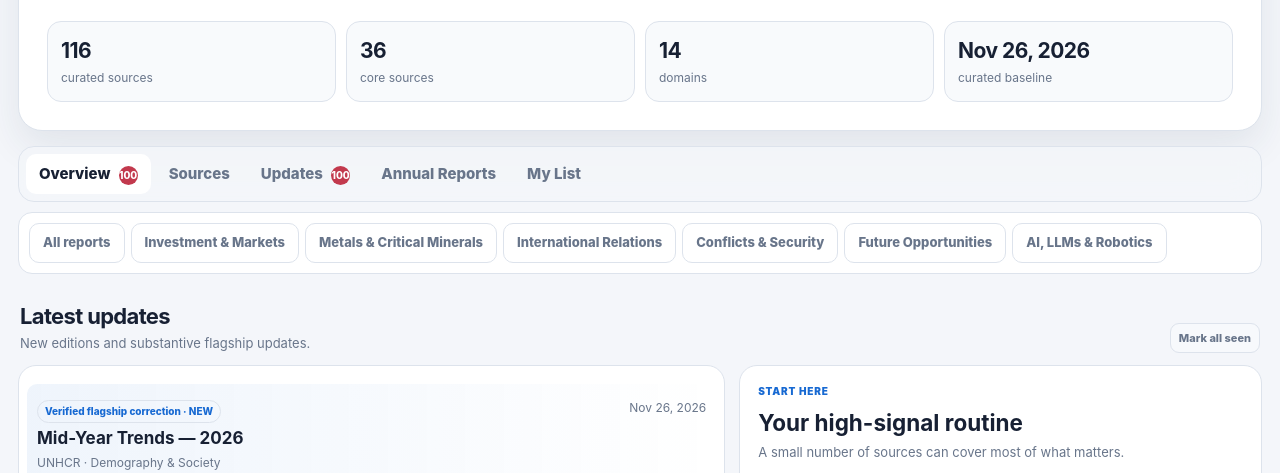
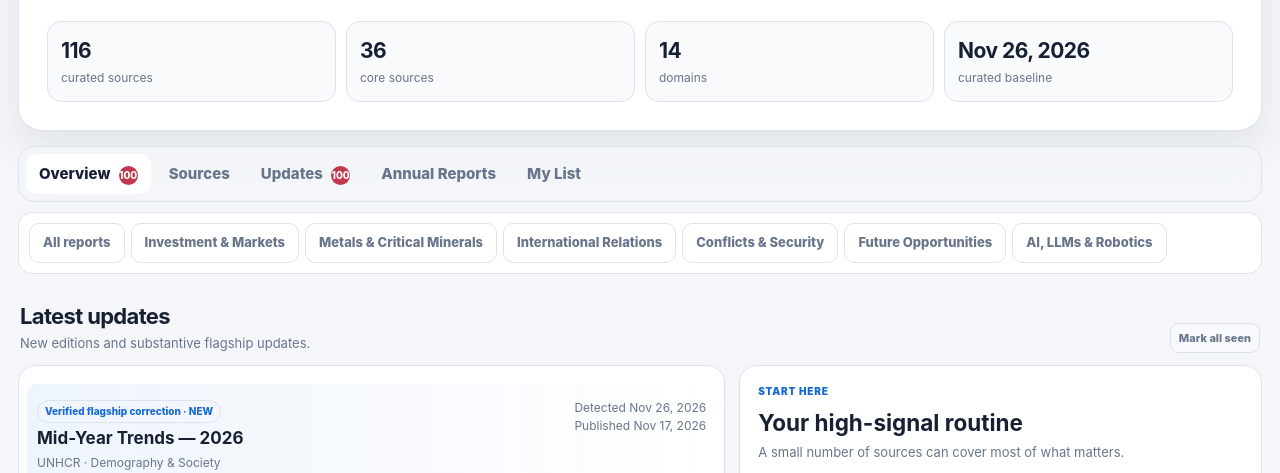
Before and after one commit to yaserkoyuncu/world-watch, a plain HTML site: page world_watch_self_updating_github (1)/index.html in a window 1280 px wide. Shown: the part 327-800 px from the top of the page. Drawn offline with Linux system fonts and the light colour scheme.

Commit message:
Label publication, archive and detection dates separately in dashboard

```diff
--- a/world_watch_self_updating_github (1)/index.html
+++ b/world_watch_self_updating_github (1)/index.html
@@ -317,7 +317,7 @@ function renderSources(){let a=filtered();$("resultCount").textContent=`${a.leng
 function savedReading(u){const ai=readingAi[u.id]||readingAiByUrl.get(u.url);const pdf=readingPdf[u.id]||readingPdfByUrl.get(u.url);return {ai:ai?.status==="ready"&&ai.summary&&safeExternal(ai.pdf_url)?ai:null,pdf:["ready","pdf_only"].includes(pdf?.status)&&safeExternal(pdf.pdf_url)?pdf:null}}
 function readingActions(u){const {ai,pdf}=savedReading(u);let links="";if(ai)links+='<button class="smallbtn" type="button" data-pdf-report="'+esc(u.id)+'">Read AI summary</button>';else if(pdf?.status==="ready"&&pdf.excerpt)links+='<button class="smallbtn" type="button" data-pdf-report="'+esc(u.id)+'">Read excerpt</button>';if(pdf||ai)links+=pdfLink((pdf||ai).pdf_url,"Open PDF ↗");return links}
 function updateItem(u){return `<div class="updateitem" style="${isNew(u)?"background:linear-gradient(90deg,color-mix(in srgb,var(--blue) 7%,transparent),transparent);margin:0 -10px;padding-left:10px;padding-right:10px;border-radius:10px":""}">
-<div class="updateTop"><div><span class="tag">${esc(u.type)}${u.date_kind==="archive_added"?" · ADDED TO ARCHIVE":isNew(u)?" · NEW":""}</span><h3>${esc(u.title)}</h3><div class="org">${esc(u.source)} · ${esc(u.category)}</div></div><div class="date">${u.date_kind==="archive_added"?"Added ":""}${fmtDate(u.date)}</div></div>
+<div class="updateTop"><div><span class="tag">${esc(u.type)}${u.date_kind==="archive_added"?" · ADDED TO ARCHIVE":isNew(u)?" · NEW":""}</span><h3>${esc(u.title)}</h3><div class="org">${esc(u.source)} · ${esc(u.category)}</div></div><div class="date">${u.date_kind==="archive_added"?"Added ":u.date_kind==="publication"?"Published ":"Detected "}${fmtDate(u.date)}${u.publication_date&&u.date_kind!=="publication"?`<br>Published ${fmtDate(u.publication_date)}`:u.publication_month?`<br>Published ${esc(u.publication_month)}`:""}</div></div>
 <p style="margin-top:8px">${esc(u.summary)}</p><div class="pdfactions"><a class="link" href="${esc(u.url)}" target="_blank" rel="noopener">Open report ↗</a>${readingActions(u)}</div></div>`}
 function compareReports(a,b,order){
   const newest=(b.date||"").localeCompare(a.date||"");
```
